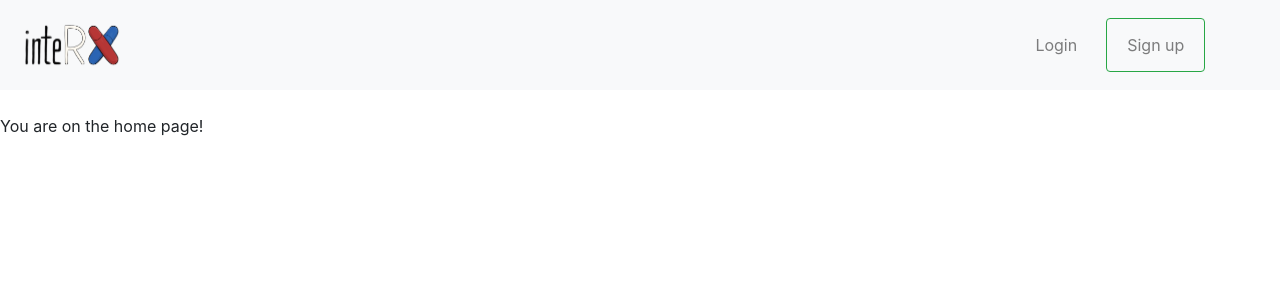
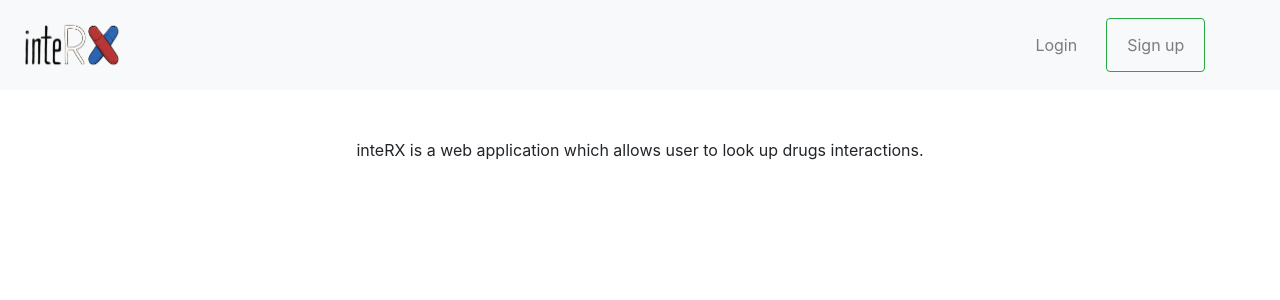
Before and after one commit to shish-kabobs/interx, a React (Create React App) app: page / in a window 1280 px wide. Shown: the top 300 px of the page. Built offline with nearby package versions, Linux system fonts and the light colour scheme; the HTML template or start-up script is replaced by a standard one.

Commit message:
Add new component

```diff
--- a/src/components/home.component.js
+++ b/src/components/home.component.js
@@ -1,10 +1,16 @@
 import React, { Component } from 'react';
+import Search from './search.component';
 
 export default class Home extends Component {
 	render() {
 		return (
 			<div>
-				<p>You are on the home page!</p>
+				<Search/>
+				<div class="text-center">
+					<p>
+						<br/>inteRX is a web application which allows user to look up drugs interactions.
+					</p>
+				</div>
 			</div>
 		);
 	}
--- /dev/null
+++ b/src/components/search.component.js
@@ -0,0 +1,11 @@
+import React, { Component } from 'react';
+
+export default class Search extends Component {
+	render() {
+		return (
+			<div>
+
+			</div>
+		);
+	}
+}
```
